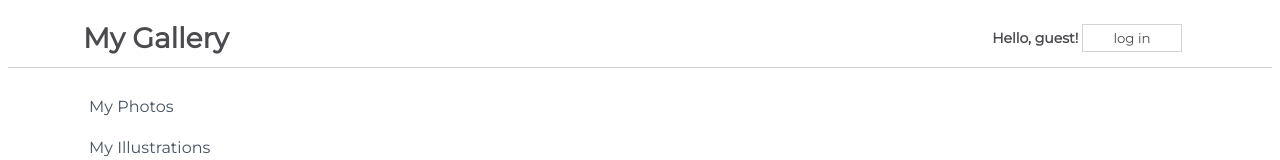
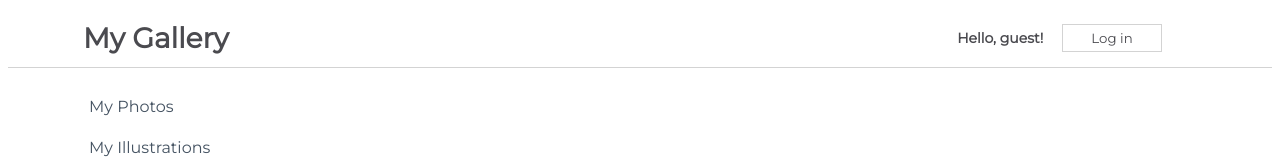
Before and after one commit to eneliviu/react-challenge, a React (Create React App) app in the folder my-app/: page / in a window 1280 px wide. Shown: the top 160 px of the page. Built offline with nearby package versions, Linux system fonts and the light colour scheme.

Commit message:
Fix NavBarSimple Class component

```diff
--- a/my-app/src/components/NavBarSimple.js
+++ b/my-app/src/components/NavBarSimple.js
@@ -7,35 +7,33 @@ class NavBarSimple extends React.Component {
         super(props);
         this.state = {
             message: "Hello, guest! ",
+            buttonText: "Log in"
         };
     }
 
-    handleClick() {
-        this.setState((prevState, prevProps) => {
-            console.log("Previsous State:", prevState);
-            return {
+    handleClick = () => {
+        this.setState((prevState) => ({
                 message:
-                    this.state.message === "Hello, guest! "
+                    prevState.message === "Hello, guest! "
                         ? "Welcome back, user! "
                         : "Hello, guest! ",
-            };
+                buttonText:
+                    prevState.buttonText === "Log in" ? "Log out" : "Log in",
+        }), () => console.log("Previous State:", this.state.message))
+    }
 
-        })
-    }
     render() {
         return (
             <div className={css.NavBar}>
                 <h1>My Gallery</h1>
-                <span>
-                    {this.state.message}
+                <div>
+                    <span>{this.state.message}</span>
                     <button
                         onClick={() => {
                             this.handleClick();
                         }}
-                    >
-                        log in
-                    </button>
-                </span>
+                    >{this.state.buttonText}</button>
+                </div>
             </div>
         );
     }
```
